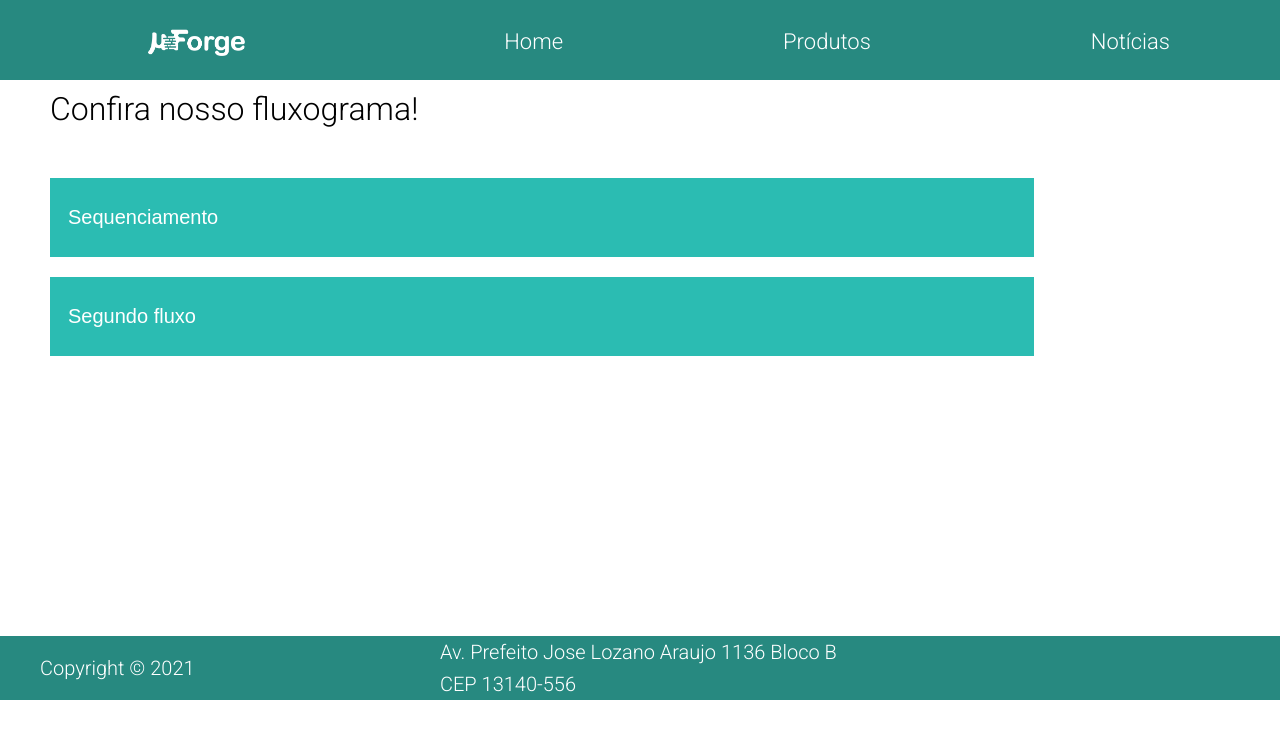
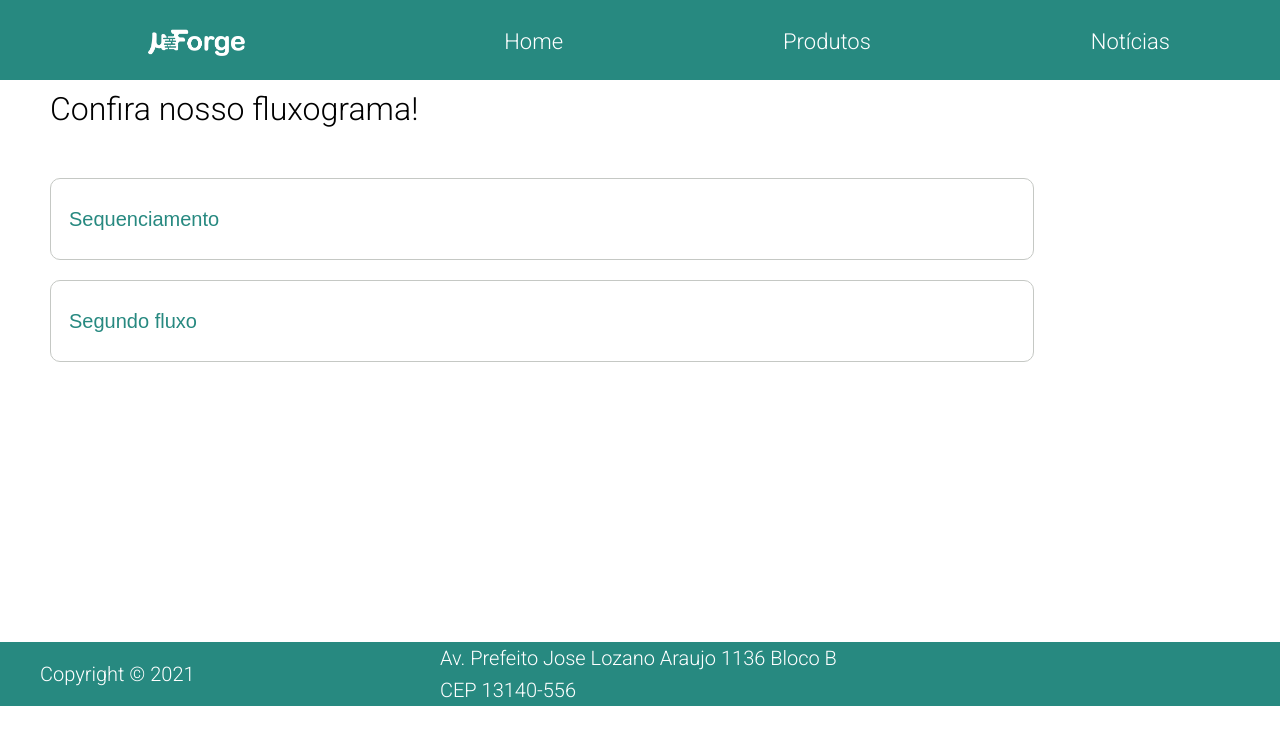
Before and after one commit to Matt-BF/uforge-next-site, a Next.js app: page /products in a window 1280 px wide. Shown: the top 744 px of the page. Built offline with nearby package versions, Linux system fonts and the light colour scheme.

Commit message:
styled buttons on product

```diff
--- a/components/ButtonDropdown.js
+++ b/components/ButtonDropdown.js
@@ -7,7 +7,7 @@ const ButtonDropdown = ({ onClick, fluxTitle }) => {
       type="button"
       className={stylesButtonDropdown.collapsible}
     >
-      <p>{fluxTitle}</p>
+      <h2>{fluxTitle}</h2>
     </button>
   );
 };
--- a/styles/ButtonDropdown.module.css
+++ b/styles/ButtonDropdown.module.css
@@ -1,13 +1,14 @@
 .collapsible {
-  background-color: var(--secondary-color);
-  color: white;
+  background-color: #fff;
   cursor: pointer;
   padding: 18px;
   width: 80%;
-  border: none;
+  border: solid var(--tertiary-color) 1px;
+  border-radius: 10px;
   text-align: left;
+  color: var(--primary-color);
 }
 
 .collapsible:hover {
-  background-color: var(--primary-color);
+  border-color: var(--secondary-color);
 }
--- a/styles/Dropdown.module.css
+++ b/styles/Dropdown.module.css
@@ -2,7 +2,8 @@
   display: flex;
   width: 80%;
   flex-direction: column;
-  border: 2px solid var(--secondary-color);
+  border: 1px solid var(--secondary-color);
+  border-radius: 10px;
 }
 
 .description {
```
